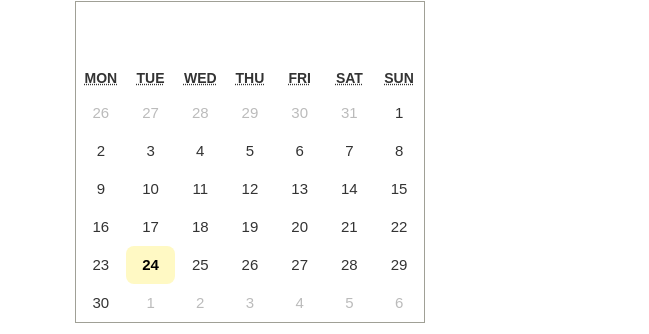
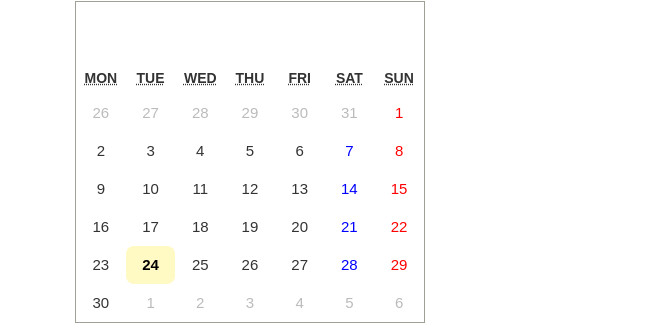
Before and after one commit to okada076/community-event-app, a React (Vite) app: page / in a window 1280 px wide. Shown: the part 212-546 px from the top of the page, without its empty margins (315-964 px from the left). Built offline with nearby package versions, Linux system fonts and the light colour scheme.

Commit message:
カレンダーで当月の土日を色分け

```diff
--- a/src/components/CalendarView.jsx
+++ b/src/components/CalendarView.jsx
@@ -1,9 +1,9 @@
 // src/components/CalendarView.jsx
 import React, { useState } from 'react'
 import Calendar from 'react-calendar'
-import 'react-calendar/dist/Calendar.css' // 標準CSSの読み込み
-import { events } from '../data/events';
-import EventModal from './EventModal';
+import 'react-calendar/dist/Calendar.css'
+import { events } from '../data/events'
+import EventModal from './EventModal'
 
 const CalendarView = ({ onDateSelect }) => {
   const [value, setValue] = useState(new Date())
@@ -12,8 +12,10 @@ const CalendarView = ({ onDateSelect }) => {
 
   const handleDateChange = (date) => {
     setValue(date)
+
     const formatDate = (date) =>
-  `${date.getFullYear()}-${String(date.getMonth() + 1).padStart(2, '0')}-${String(date.getDate()).padStart(2, '0')}`
+      `${date.getFullYear()}-${String(date.getMonth() + 1).padStart(2, '0')}-${String(date.getDate()).padStart(2, '0')}`
+
     const formattedDate = formatDate(date)
     const foundEvent = events.find(event => event.date === formattedDate)
 
@@ -33,6 +35,17 @@ const CalendarView = ({ onDateSelect }) => {
       <Calendar
         onChange={handleDateChange}
         value={value}
+        tileClassName={({ date, view }) => {
+          if (view !== 'month') return null
+
+          const isSameMonth = date.getMonth() === value.getMonth()
+          const day = date.getDay()
+
+          if (!isSameMonth) return null
+          if (day === 0) return 'sunday'    // 日曜
+          if (day === 6) return 'saturday'  // 土曜
+          return null
+        }}
       />
 
       {isModalOpen && selectedEvent && (
--- a/src/style.css
+++ b/src/style.css
@@ -215,3 +215,13 @@ button:hover {
 .react-calendar__month-view__days__day--neighboringMonth {
   color: #bbb;
 }
+
+/* 日曜：赤 */
+.react-calendar__tile.sunday {
+  color: red !important;
+}
+
+/* 土曜：青 */
+.react-calendar__tile.saturday {
+  color: blue !important;
+}
```
